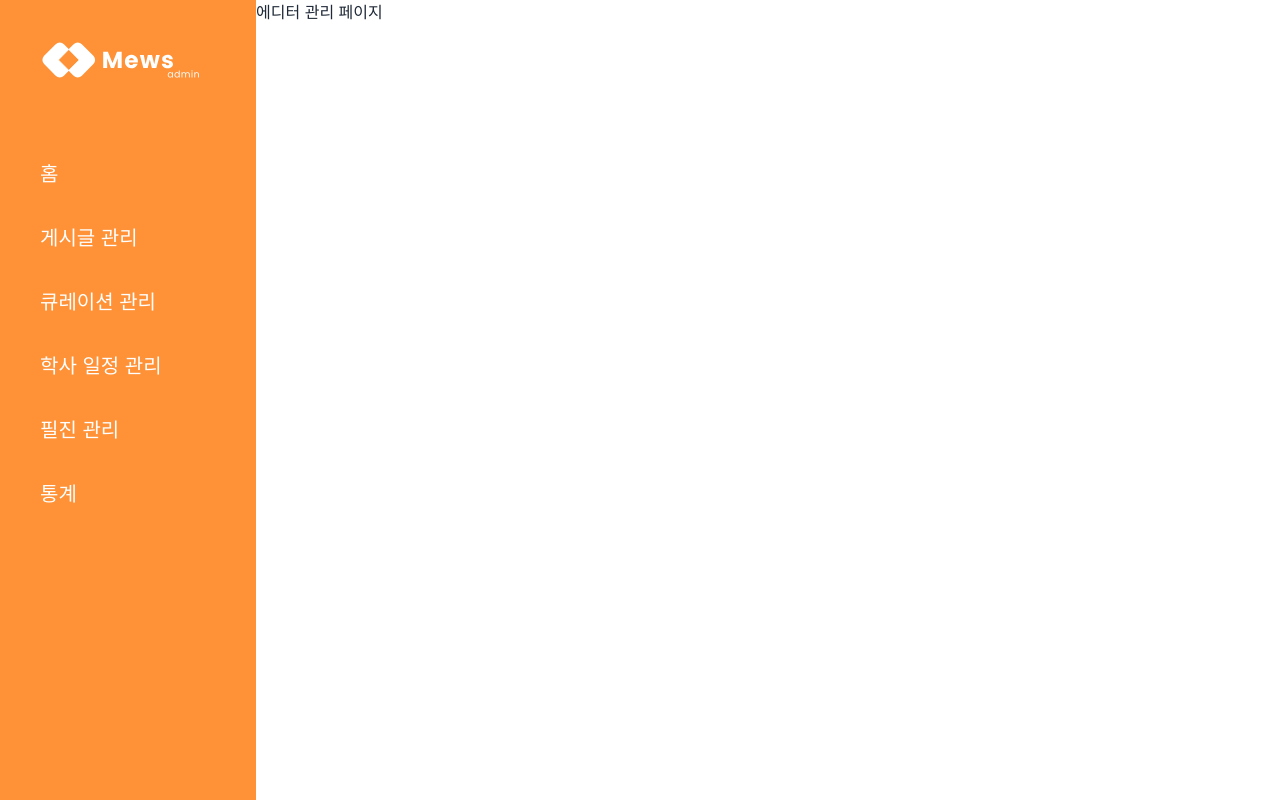
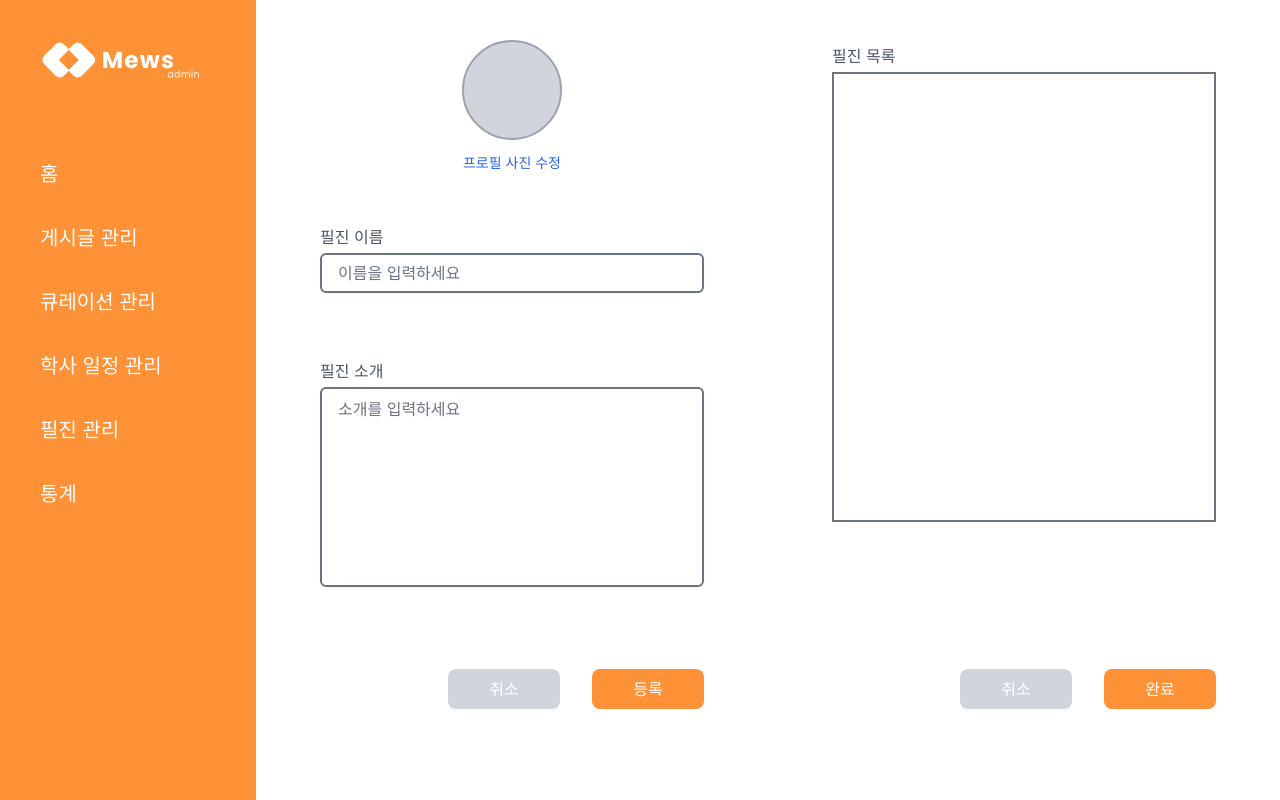
Before and after one commit to Mews-MIS/Mews-admin, a React (Vite) app: page /editor in a window 1280 px wide. Built offline with nearby package versions, Linux system fonts and the light colour scheme; a small style sheet from the web is missing.

Commit message:
feat:필진관리페이지 레이아웃 제작

```diff
--- a/package.json
+++ b/package.json
@@ -13,18 +13,20 @@
     "@tailwindcss/typography": "^0.5.9",
     "@toast-ui/editor-plugin-color-syntax": "^3.1.0",
     "@toast-ui/react-editor": "^3.2.2",
+    "array-move": "^4.0.0",
     "autoprefixer": "^10.4.13",
     "daisyui": "^2.49.0",
     "postcss": "^8.4.21",
     "react": "^18.2.0",
     "react-dom": "^18.2.0",
-    "react-router-dom": "^6.8.0"
+    "react-router-dom": "^6.8.0",
+    "react-sortable-hoc": "^2.0.0"
   },
   "devDependencies": {
     "@types/react": "^18.0.26",
     "@types/react-dom": "^18.0.9",
     "@vitejs/plugin-react": "^3.0.0",
-    "tailwindcss": "^3.2.4",
+    "tailwindcss": "^3.2.6",
     "typescript": "^4.9.3",
     "vite": "^4.0.0"
   }
--- a/src/main.tsx
+++ b/src/main.tsx
@@ -5,6 +5,7 @@ import "./index.css";
 import "@toast-ui/editor/dist/toastui-editor.css";
 import "@toast-ui/editor/dist/i18n/ko-kr";
 import { BrowserRouter } from "react-router-dom";
+import Editor from "./components/Editor";
 
 ReactDOM.createRoot(document.getElementById("root") as HTMLElement).render(
   <React.StrictMode>
--- a/src/pages/EditorEdit.tsx
+++ b/src/pages/EditorEdit.tsx
@@ -1,8 +1,268 @@
+import { useState, useRef } from "react";
+import {
+  arrayMove,
+  SortableContainer,
+  SortableElement,
+  SortableElementProps,
+} from "react-sortable-hoc";
+import { render } from "react-dom";
+import { Component } from "react";
+
+interface Editor {
+  name: string;
+  introduction: string;
+  imgUrl: string;
+  id?: number;
+}
+
 const EditorEdit = () => {
+  const fileInputRef = useRef<HTMLInputElement | null>(null);
+  const editorNameInputRef = useRef<HTMLInputElement | null>(null);
+  const editorIntroTextareaRef = useRef<HTMLTextAreaElement | null>(null);
+
+  const [imageURL, setImageURL] = useState<
+    string | ArrayBuffer | undefined | null
+  >();
+  const [editors, setEditors] = useState<Array<Editor>>([]);
+
+  const handleChangedFile = (e: React.ChangeEvent<HTMLInputElement>) => {
+    const reader = new FileReader();
+    if (e.target.files) {
+      reader.readAsDataURL(e.target.files[0]);
+    }
+    reader.onloadend = () => {
+      const resultImage = reader.result;
+      setImageURL(resultImage);
+    };
+  };
+
+  const resetData = () => {
+    if (
+      fileInputRef.current != null &&
+      editorIntroTextareaRef.current != null &&
+      editorNameInputRef.current != null
+    ) {
+      fileInputRef.current.value = "";
+      editorNameInputRef.current.value = "";
+      editorIntroTextareaRef.current.value = "";
+      setImageURL("");
+    }
+  };
+
+  const resetList = () => {
+    if (editors.length > 0) {
+      if (confirm("정말 필진 목록을 초기화하시겠습니까?")) {
+        setEditors([]);
+      }
+    } else {
+      alert("필진 목록에 필진이 없습니다.");
+    }
+  };
+
+  //
+  const registerEditor = () => {
+    if (
+      fileInputRef.current == null ||
+      editorIntroTextareaRef.current == null ||
+      editorNameInputRef.current == null
+    )
+      return;
+
+    const newEditor: Editor = {
+      name: editorNameInputRef.current.value,
+      introduction: editorIntroTextareaRef.current.value,
+      imgUrl: typeof imageURL !== "string" ? "" : imageURL,
+
+      id: editors.length,
+    };
+
+    //유효성검사
+    if (!dataValidCheck(newEditor)) return;
+
+    setEditors([...editors, newEditor]);
+    resetData();
+  };
+
+  const dataValidCheck = (data: Editor) => {
+    if (data.name === "") {
+      alert("이름을 입력해주세요.");
+      return false;
+    }
+    if (data.introduction === "") {
+      alert("소개를 입력해주세요.");
+      return false;
+    }
+    //이미지 필수값 아니면 필요없음
+    // if (data.imgUrl === "") {
+    //   alert("이미지를 선택해주세요");
+    //   return false;
+    // }
+    return true;
+  };
+
+  //delete api
+  const onDeleteEditor = (i: number) => {
+    alert("정말 해당 필진을 삭제하시겠습니까?");
+    console.log(i);
+  };
+
+  //register api
+  const submitList = () => {
+    if (editors.length > 0) {
+      if (confirm("해당 필진 목록을 등록하시겠습니까?")) {
+      }
+    } else {
+      alert("필진 목록에 필진이 없습니다.");
+    }
+  };
+
+  //drag&drop
+  const SortableItem: React.ComponentClass<
+    SortableElementProps & { name: string; order: number }
+  > = SortableElement(({ name, order }: { name: string; order: number }) => (
+    <div className="flex flex-row  border-solid border-[1px] w-full h-[40px] ">
+      <div className="flex flex-row my-auto">
+        <button
+          className="w-[20px] h-[20px] rounded-full text-center my-auto mx-3 text-sm bg-gray-500 text-white hover:bg-gray-600"
+          onClick={() => onDeleteEditor(order)}
+        >
+          X
+        </button>
+        <div className="my-auto text-lg">{name}</div>
+      </div>
+    </div>
+  ));
+  const SortableList = SortableContainer(() => {
+    return (
+      <div className="flex-col flex-nowrap w-full">
+        {editors.map((editor, index) => (
+          <SortableItem
+            key={editor.name}
+            index={index}
+            name={editor.name}
+            order={index}
+          />
+        ))}
+      </div>
+    );
+  });
+  class SortableComponent extends Component {
+    onSortEnd = ({
+      oldIndex,
+      newIndex,
+    }: {
+      oldIndex: number;
+      newIndex: number;
+    }) => {
+      setEditors(arrayMove(editors, oldIndex, newIndex));
+    };
+    render() {
+      return <SortableList onSortEnd={this.onSortEnd} />;
+    }
+  }
+
   return (
-    <>
-      <h1>에디터 관리 페이지</h1>
-    </>
+    <div className={"w-full h-screen text-gray-900"}>
+      <div className={"w-full h-full"}>
+        <div className={"flex flex-row"}>
+          <div className={"w-1/2 h-screen px-16"}>
+            <div className={"mt-[40px] h-1/6 text-center"}>
+              <div className="w-[100px] h-[100px] rounded-full overflow-hidden bg-gray-300 border-solid border-2 border-gray-400 mx-auto mb-[10px]">
+                <img src={imageURL?.toString()} />
+              </div>
+              <label
+                htmlFor="file"
+                className="text-blue-600 text-sm hover:cursor-pointer"
+              >
+                프로필 사진 수정
+              </label>
+              <input
+                type="file"
+                id="file"
+                accept="image/*"
+                onChange={handleChangedFile}
+                ref={fileInputRef}
+                className="hidden"
+              ></input>
+            </div>
+            <div className="w-full h-1/6 mt-12 mb-0">
+              <label
+                htmlFor="name"
+                className="text-md leading-loose text-gray-600"
+              >
+                필진 이름
+              </label>
+              <br />
+              <input
+                type="text"
+                id="editorName"
+                name="editorName"
+                placeholder="이름을 입력하세요"
+                ref={editorNameInputRef}
+                className="w-full h-[40px] text-md px-4 py-2 border-2 border-gray-500 rounded-md shadow-sm focus:outline-none focus:ring-indigo-500 focus:border-indigo-500 md:text-md"
+              ></input>
+            </div>
+            <div className="w-full h-2/6">
+              <label
+                htmlFor="name"
+                className="text-md leading-loose text-gray-600"
+              >
+                필진 소개
+              </label>
+              <br />
+              <textarea
+                id="editorIntro"
+                name="editorIntro"
+                placeholder="소개를 입력하세요"
+                ref={editorIntroTextareaRef}
+                className="w-full h-[200px] text-md px-4 py-2 border-2 border-gray-500 rounded-md shadow-sm resize-none focus:outline-none focus:ring-indigo-500 focus:border-indigo-500 md:text-md"
+              ></textarea>
+            </div>
+            <div className="w-full flex mt-12 justify-end">
+              <div className="flex flex-row w-2/3 h-1/6 lg:h-[40px]">
+                <button
+                  className="flex-1 w-1/3 bg-gray-300 text-sm font-medium rounded-lg text-white hover:bg-gray-400 mr-8 md:text-base lg:text-base"
+                  onClick={resetData}
+                >
+                  취소
+                </button>
+                <button
+                  className="w-1/3 flex-1 text-sm font-medium rounded-lg text-white hover:bg-[#FFBD29] bg-[#FF9136] md:text-base lg:text-base"
+                  onClick={registerEditor}
+                >
+                  등록
+                </button>
+              </div>
+            </div>
+          </div>
+          {/* 목록 */}
+          <div className={"flex flex-col w-1/2 h-screen px-16"}>
+            <div className={"block w-full h-4/6 mt-[40px]"}>
+              <p className="text-md leading-loose text-gray-600">필진 목록</p>
+              <div className="flex overflow-scroll border-solid border-gray-500 border-2 w-full h-[450px]">
+                <SortableComponent />
+              </div>
+            </div>
+            <div className="w-full flex mt-24 justify-end">
+              <div className="flex flex-row w-2/3 h-1/6 lg:h-[40px]">
+                <button
+                  className="flex-1 w-1/3 bg-gray-300 text-sm rounded-lg text-white hover:bg-gray-400 mr-8 md:text-base lg:text-base"
+                  onClick={resetList}
+                >
+                  취소
+                </button>
+                <button
+                  className="w-1/3 flex-1 text-sm font-medium rounded-lg text-white hover:bg-[#FFBD29] bg-[#FF9136] md:text-base lg:text-base"
+                  onClick={submitList}
+                >
+                  완료
+                </button>
+              </div>
+            </div>
+          </div>
+        </div>
+      </div>
+    </div>
   );
 };
 
```
Also changed, not shown: 1 other file (tests, documents, lock files or other folders).
